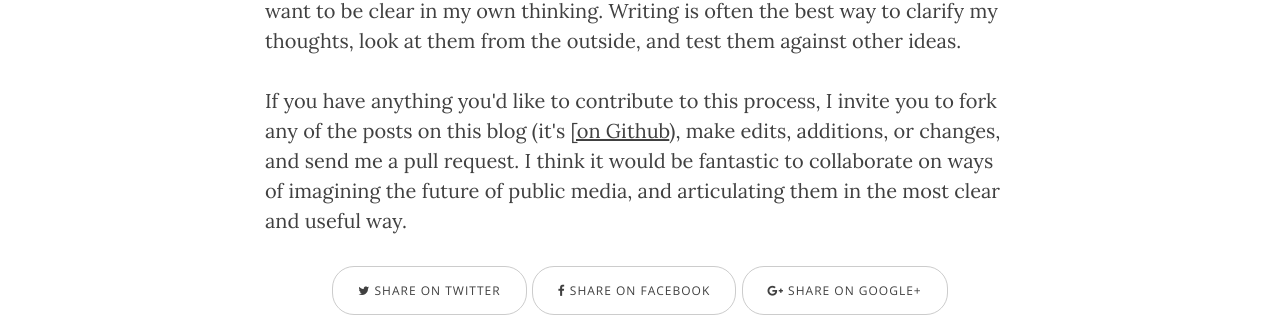
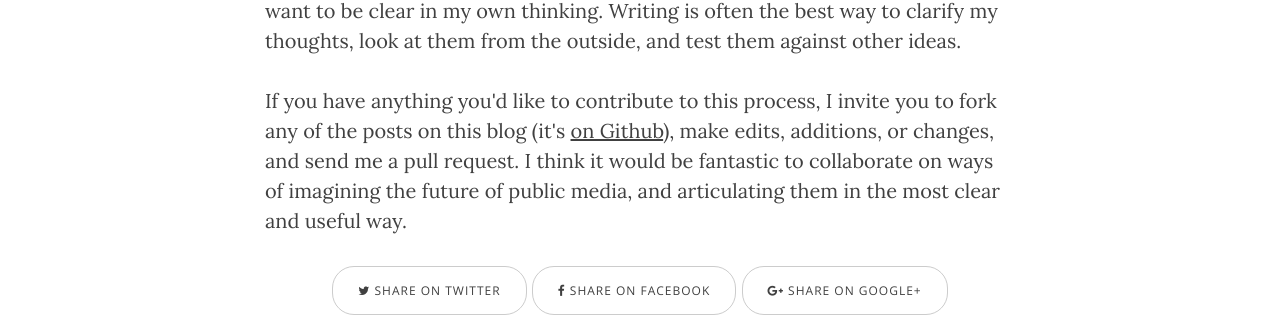
Before and after one commit to jackbrighton/jackbrighton.github.io, a Jekyll site: the page built from _posts/2015-04-22-public-space.html, in a window 1280 px wide. Shown: the part 916-1233 px from the top of the page. Built offline with Jekyll 4.4.1, drawn with Linux system fonts in a browser that asks for light colours; nearby versions of some CDN libraries.

Commit message:
remove extraneous bracket from link

```diff
--- a/_posts/2015-04-22-public-space.html
+++ b/_posts/2015-04-22-public-space.html
@@ -11,4 +11,4 @@ header-img: "img/Raphael-St-Paul-Preaching-feature.jpg"
 
 <p>Subsequent posts in this blog will explore ideas for the evolution of public broadcasting in the digital age. I'm going to take some time with this, since I want to be clear in my own thinking. Writing is often the best way to clarify my thoughts, look at them from the outside, and test them against other ideas.</p>
 
-<p>If you have anything you'd like to contribute to this process, I invite you to fork any of the posts on this blog (it's <a href="https://github.com/jackbrighton/jackbrighton.github.io">[on Github</a>), make edits, additions, or changes, and send me a pull request. I think it would be fantastic to collaborate on ways of imagining the future of public media, and articulating them in the most clear and useful way.</p>
+<p>If you have anything you'd like to contribute to this process, I invite you to fork any of the posts on this blog (it's <a href="https://github.com/jackbrighton/jackbrighton.github.io">on Github</a>), make edits, additions, or changes, and send me a pull request. I think it would be fantastic to collaborate on ways of imagining the future of public media, and articulating them in the most clear and useful way.</p>
```
